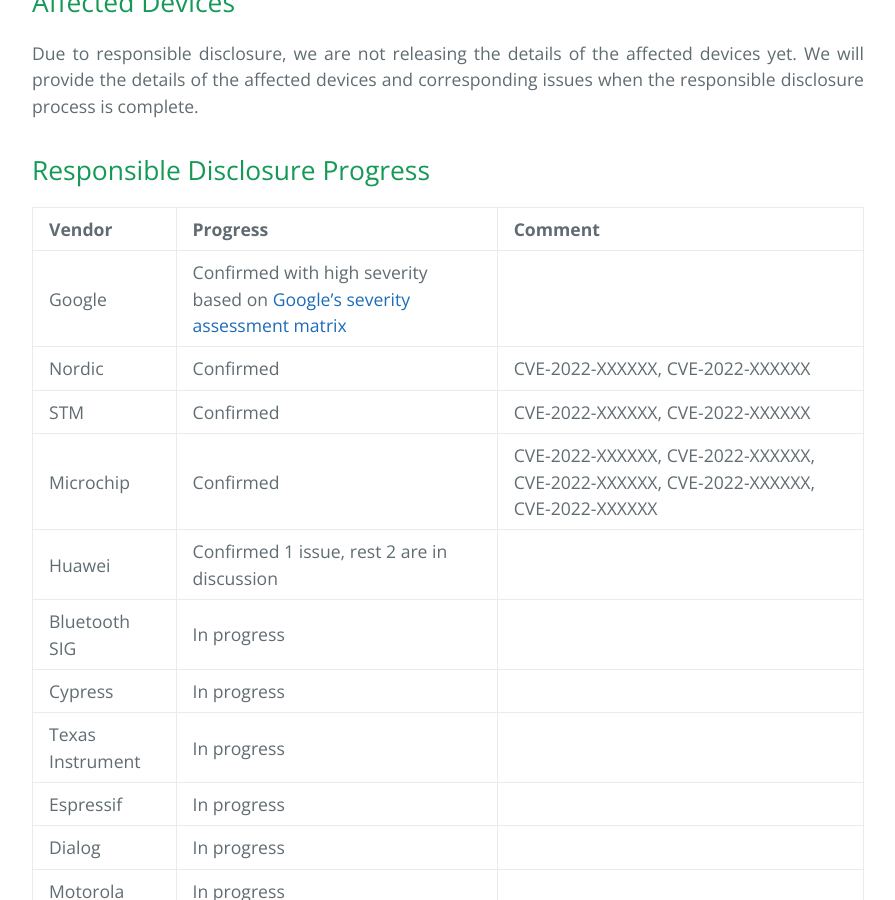
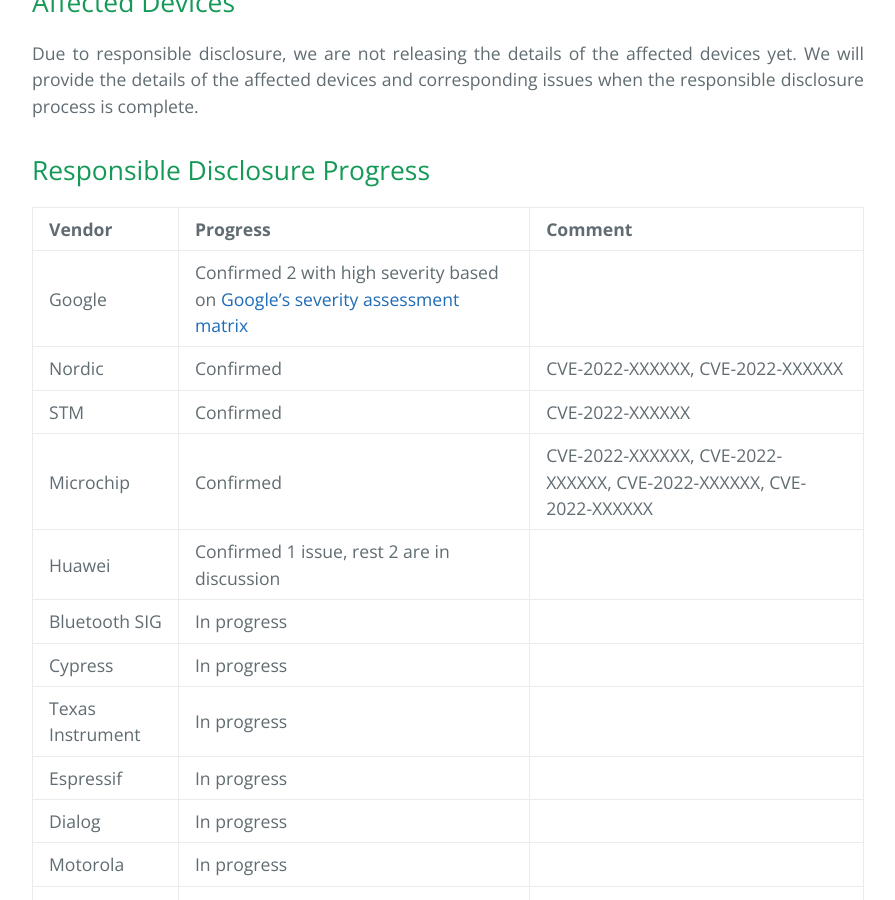
Before and after one commit to BLEDiff/BLEdiff.github.io, a Jekyll site: the page built from index.md, in a window 1280 px wide and 900 px high, scrolled down 970 px. Shown: the whole window, without its empty margins (192-1087 px from the left). Built offline with Jekyll 4.4.1, drawn with Linux system fonts in a browser that asks for light colours.

Commit message:
Update index.md

```diff
--- a/index.md
+++ b/index.md
@@ -16,10 +16,10 @@
 
 | Vendor           | Progress                                                         | Comment                          |
 |:-----------------|:---------------------------------------------------------------- |:---------------------------------|
-| Google           | Confirmed with high severity based on <a href="https://source.android.com/docs/security/overview/updates-resources#severity"> Google's severity assessment matrix </a>           |                                  |
+| Google           | Confirmed 2 with high severity based on <a href="https://source.android.com/docs/security/overview/updates-resources#severity"> Google's severity assessment matrix </a>           |                                  |
 | Nordic           | Confirmed                                                        | CVE-2022-XXXXXX, CVE-2022-XXXXXX |
-| STM              | Confirmed                                                        | CVE-2022-XXXXXX, CVE-2022-XXXXXX |
-| Microchip        | Confirmed                                                        | CVE-2022-XXXXXX, CVE-2022-XXXXXX, CVE-2022-XXXXXX, CVE-2022-XXXXXX, CVE-2022-XXXXXX |
+| STM              | Confirmed                                                        | CVE-2022-XXXXXX |
+| Microchip        | Confirmed                                                        | CVE-2022-XXXXXX, CVE-2022-XXXXXX, CVE-2022-XXXXXX, CVE-2022-XXXXXX |
 | Huawei           | Confirmed 1 issue, rest 2 are in discussion                      |                                  |
 | Bluetooth SIG    | In progress                                                      |                                  |
 | Cypress          | In progress                                                      |                                  |
```
